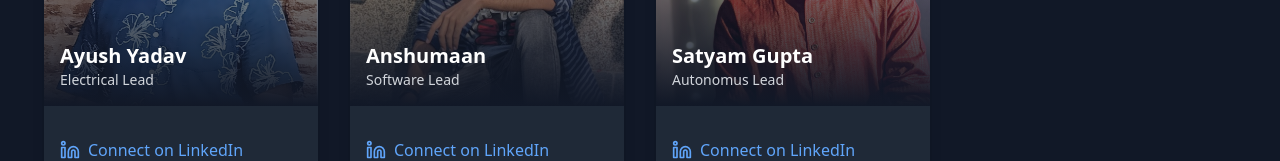
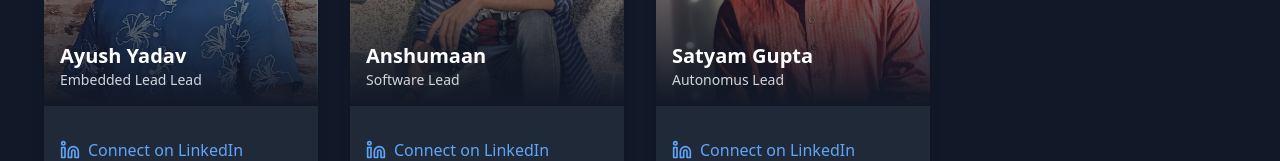
Before and after one commit to AmanPrajapati7015/inferno-website, a Next.js app in the folder frontend/: page /our-team in a window 1280 px wide. Shown: the part 1503-1664 px from the top of the page. Built offline with nearby package versions, Linux system fonts and the light colour scheme.

Commit message:
personal info

```diff
--- a/frontend/app/components/Team.tsx
+++ b/frontend/app/components/Team.tsx
@@ -39,7 +39,7 @@ const teamMembers = [
 
   {
     name: 'Ayush Yadav',
-    role: 'Electrical Lead',
+    role: 'Embedded Lead Lead',
     image: '/photosenior/aayush.jpg',
     linkedin: 'https://www.linkedin.com/in/bobwilliams',
     // bio: 'Bob designs power systems and communication modules for our rover.'
```
